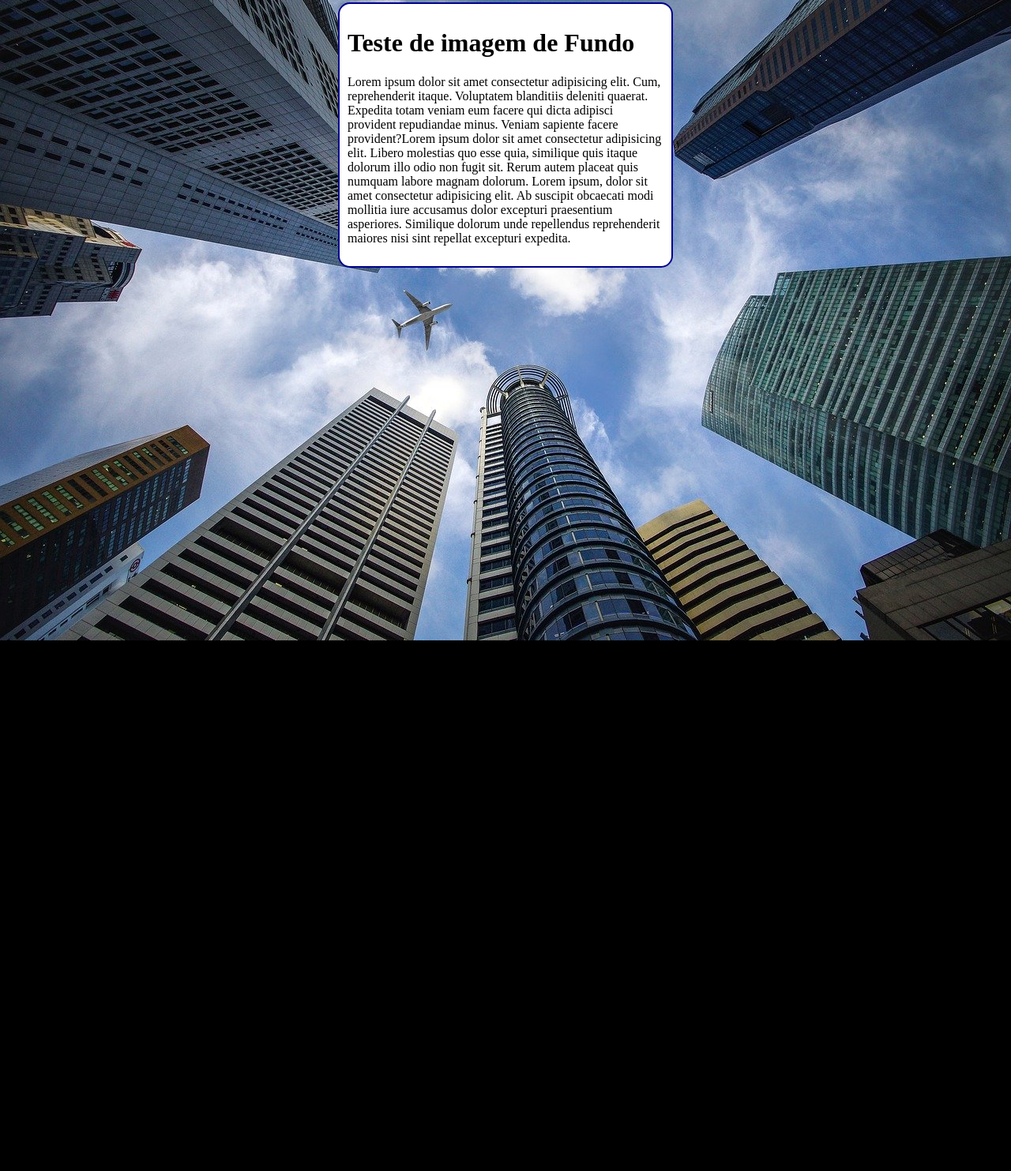
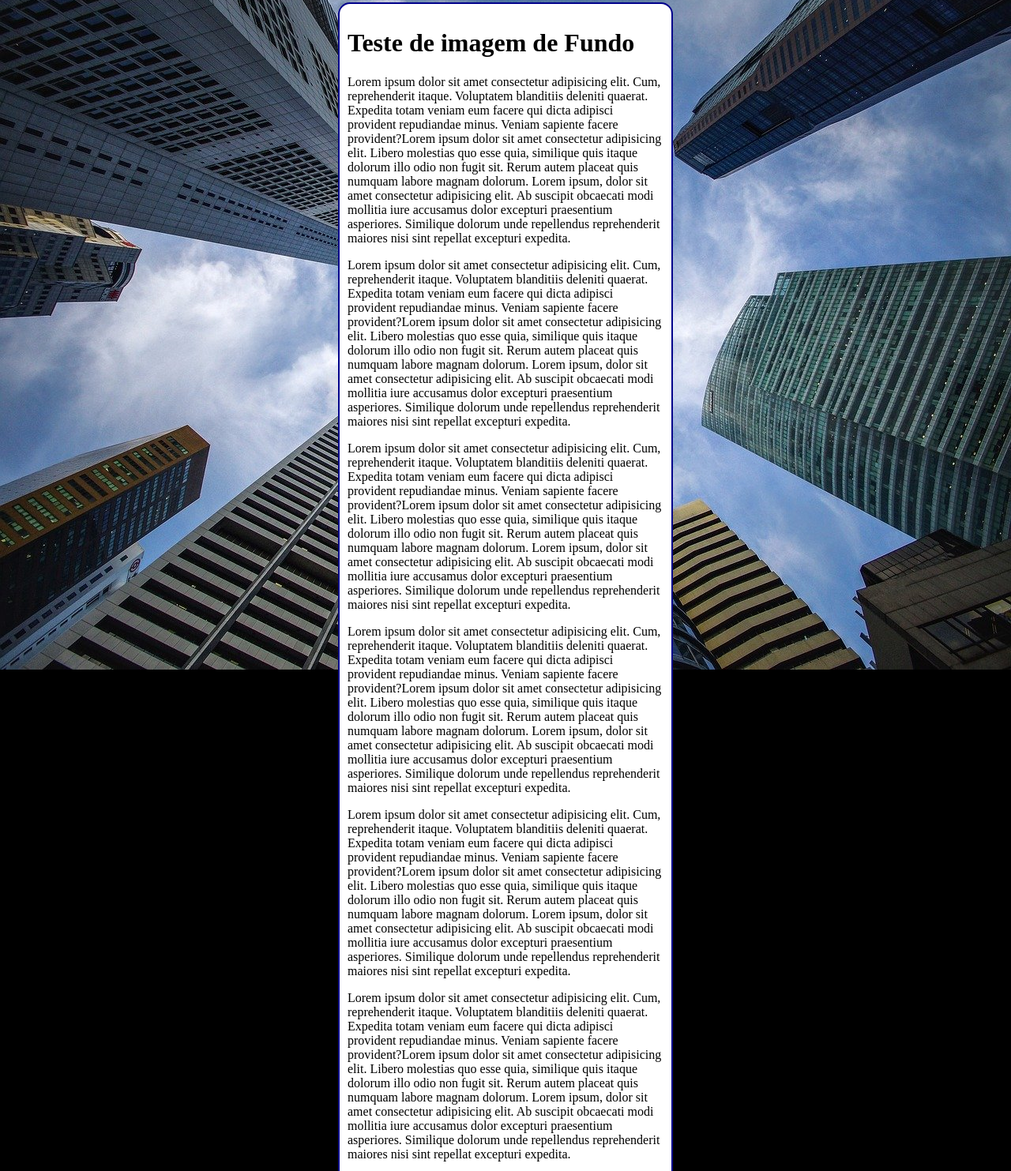
Before and after one commit to AngeloSoares/html-css, a plain HTML site: page exercicios/ex022/fundo006.html in a window 1280 px wide. Shown: the part 5-1488 px from the top of the page at 79% size. Before the commit the page ends 816 px from the top, so only its background shows below. Drawn offline with Linux system fonts and the light colour scheme.

Commit message:
Update fundo006.html

```diff
--- a/exercicios/ex022/fundo006.html
+++ b/exercicios/ex022/fundo006.html
@@ -40,6 +40,56 @@
             accusamus dolor excepturi praesentium asperiores. Similique dolorum unde repellendus reprehenderit maiores
             nisi sint repellat excepturi expedita.
         </p>
+        <p>
+            Lorem ipsum dolor sit amet consectetur
+            adipisicing elit. Cum, reprehenderit itaque. Voluptatem blanditiis
+            deleniti quaerat. Expedita totam veniam eum facere qui dicta adipisci provident repudiandae minus. Veniam
+            sapiente facere provident?Lorem ipsum dolor sit amet consectetur adipisicing elit. Libero molestias quo esse
+            quia, similique quis itaque dolorum illo odio non fugit sit. Rerum autem placeat quis numquam labore magnam
+            dolorum. Lorem ipsum, dolor sit amet consectetur adipisicing elit. Ab suscipit obcaecati modi mollitia iure
+            accusamus dolor excepturi praesentium asperiores. Similique dolorum unde repellendus reprehenderit maiores
+            nisi sint repellat excepturi expedita.
+        </p>
+        <p>
+            Lorem ipsum dolor sit amet consectetur
+            adipisicing elit. Cum, reprehenderit itaque. Voluptatem blanditiis
+            deleniti quaerat. Expedita totam veniam eum facere qui dicta adipisci provident repudiandae minus. Veniam
+            sapiente facere provident?Lorem ipsum dolor sit amet consectetur adipisicing elit. Libero molestias quo esse
+            quia, similique quis itaque dolorum illo odio non fugit sit. Rerum autem placeat quis numquam labore magnam
+            dolorum. Lorem ipsum, dolor sit amet consectetur adipisicing elit. Ab suscipit obcaecati modi mollitia iure
+            accusamus dolor excepturi praesentium asperiores. Similique dolorum unde repellendus reprehenderit maiores
+            nisi sint repellat excepturi expedita.
+        </p>
+        <p>
+            Lorem ipsum dolor sit amet consectetur
+            adipisicing elit. Cum, reprehenderit itaque. Voluptatem blanditiis
+            deleniti quaerat. Expedita totam veniam eum facere qui dicta adipisci provident repudiandae minus. Veniam
+            sapiente facere provident?Lorem ipsum dolor sit amet consectetur adipisicing elit. Libero molestias quo esse
+            quia, similique quis itaque dolorum illo odio non fugit sit. Rerum autem placeat quis numquam labore magnam
+            dolorum. Lorem ipsum, dolor sit amet consectetur adipisicing elit. Ab suscipit obcaecati modi mollitia iure
+            accusamus dolor excepturi praesentium asperiores. Similique dolorum unde repellendus reprehenderit maiores
+            nisi sint repellat excepturi expedita.
+        </p>
+        <p>
+            Lorem ipsum dolor sit amet consectetur
+            adipisicing elit. Cum, reprehenderit itaque. Voluptatem blanditiis
+            deleniti quaerat. Expedita totam veniam eum facere qui dicta adipisci provident repudiandae minus. Veniam
+            sapiente facere provident?Lorem ipsum dolor sit amet consectetur adipisicing elit. Libero molestias quo esse
+            quia, similique quis itaque dolorum illo odio non fugit sit. Rerum autem placeat quis numquam labore magnam
+            dolorum. Lorem ipsum, dolor sit amet consectetur adipisicing elit. Ab suscipit obcaecati modi mollitia iure
+            accusamus dolor excepturi praesentium asperiores. Similique dolorum unde repellendus reprehenderit maiores
+            nisi sint repellat excepturi expedita.
+        </p>
+        <p>
+            Lorem ipsum dolor sit amet consectetur
+            adipisicing elit. Cum, reprehenderit itaque. Voluptatem blanditiis
+            deleniti quaerat. Expedita totam veniam eum facere qui dicta adipisci provident repudiandae minus. Veniam
+            sapiente facere provident?Lorem ipsum dolor sit amet consectetur adipisicing elit. Libero molestias quo esse
+            quia, similique quis itaque dolorum illo odio non fugit sit. Rerum autem placeat quis numquam labore magnam
+            dolorum. Lorem ipsum, dolor sit amet consectetur adipisicing elit. Ab suscipit obcaecati modi mollitia iure
+            accusamus dolor excepturi praesentium asperiores. Similique dolorum unde repellendus reprehenderit maiores
+            nisi sint repellat excepturi expedita.
+        </p>
 
     </main>
 </body>
```
